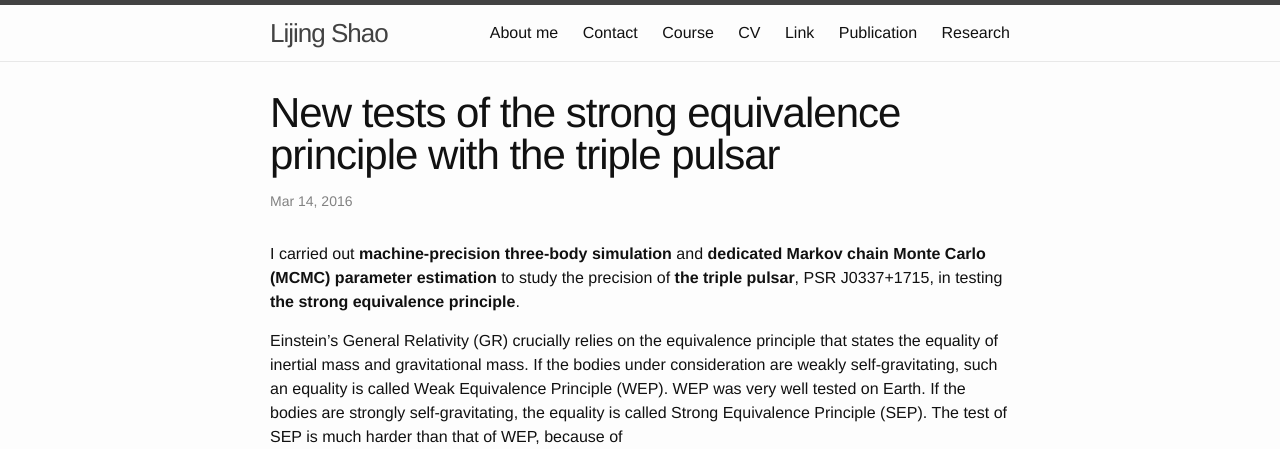
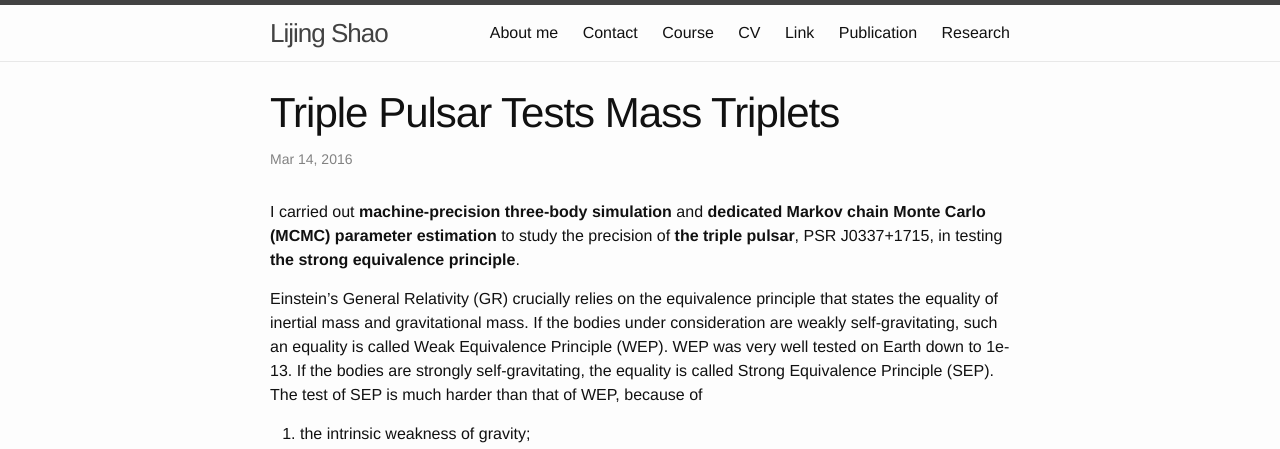
Before and after one commit to Friendshao/Friendshao.github.io, a Jekyll site: the page built from _posts/2016-03-14-triple-pulsar-tests-mass-triplets.markdown, in a window 1280 px wide. Shown: the top 449 px of the page. Built offline with Jekyll 4.4.1, drawn with Linux system fonts in a browser that asks for light colours; some of the changed text lies outside the part shown.

Commit message:
update triple post

```diff
--- a/_posts/2016-03-14-new-tests-of-the-strong-equivalence-principle-with-the-triple-pulsar.markdown
+++ b/_posts/2016-03-14-triple-pulsar-tests-mass-triplets.markdown
@@ -1,13 +1,13 @@
 ---
 layout: post
-title:  "New tests of the strong equivalence principle with the triple pulsar"
+title:  "Triple Pulsar Tests Mass Triplets"
 date:   2016-03-14 12:00:00 +0100
 categories: News
 ---
 
 I carried out **machine-precision three-body simulation** and **dedicated Markov chain Monte Carlo (MCMC) parameter estimation** to study the precision of **the triple pulsar**, PSR J0337+1715, in testing **the strong equivalence principle**.
 
-Einstein's General Relativity (GR) crucially relies on the equivalence principle that states the equality of inertial mass and gravitational mass. If the bodies under consideration are weakly self-gravitating, such an equality is called Weak Equivalence Principle (WEP). WEP was very well tested on Earth. If the bodies are strongly self-gravitating, the equality is called Strong Equivalence Principle (SEP). The test of SEP is much harder than that of WEP, because of
+Einstein's General Relativity (GR) crucially relies on the equivalence principle that states the equality of inertial mass and gravitational mass. If the bodies under consideration are weakly self-gravitating, such an equality is called Weak Equivalence Principle (WEP). WEP was very well tested on Earth down to 1e-13. If the bodies are strongly self-gravitating, the equality is called Strong Equivalence Principle (SEP). The test of SEP is much harder than that of WEP, because of
 
 1. the intrinsic weakness of gravity;
 2. the lack of suitable systems thereof.
@@ -18,6 +18,6 @@
 
 PSR J0337+1715 turns out one of the best testbeds for SEP. It composes of one neutron star and two white dwarfs in a hierarchical way (see the figure). If SEP is violated, the neutron star and the inner white dwarf would drop differently in the gravitational field of the outer white dwarf. Such a difference could manifest in precision pulsar timing experiments. On the other side, the non-detection of beyond-GR signal would cast stringent constraints on the possible violation of SEP.
 
-In my work, in addition to the extensively studied violation in the equality of inertial mass and (passive) gravitational mass, the possibility of a violation in the equality of **active** gravitational mass and **passive** gravitational mass was also investigated. The latter would be the first test of such kind for pulsar timing, and also would be the first test of Newton's 3rd law (namely *"actio = reactio"*) with compact objects.
+In my work, in addition to the extensively studied violation in the equality of inertial mass and (passive) gravitational mass, the possibility of a violation in the equality of **active** gravitational mass and **passive** gravitational mass was also investigated. The latter would be the first test of such kind for pulsar timing, and also would be the first test of Newton's 3rd law (namely *"actio = reactio"*) with compact objects. Extensive simulation showed that the pulsar timing data might have a sensitivity of SEP down to 3e-8, improving current best limits by thousands to millions.
 
 The paper [[arXiv:1602.05725](http://arxiv.org/abs/1602.05725)] is accepted by **Physical Review D**.
```
